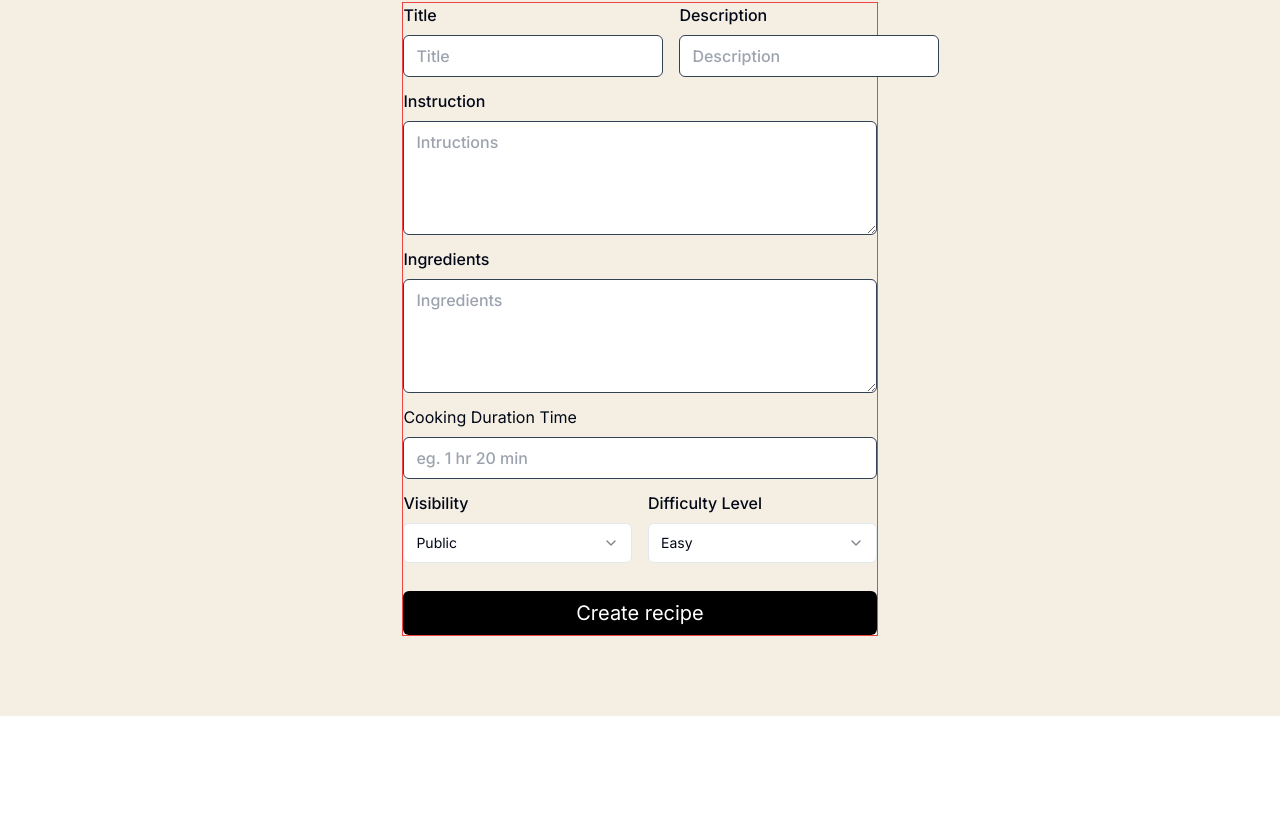
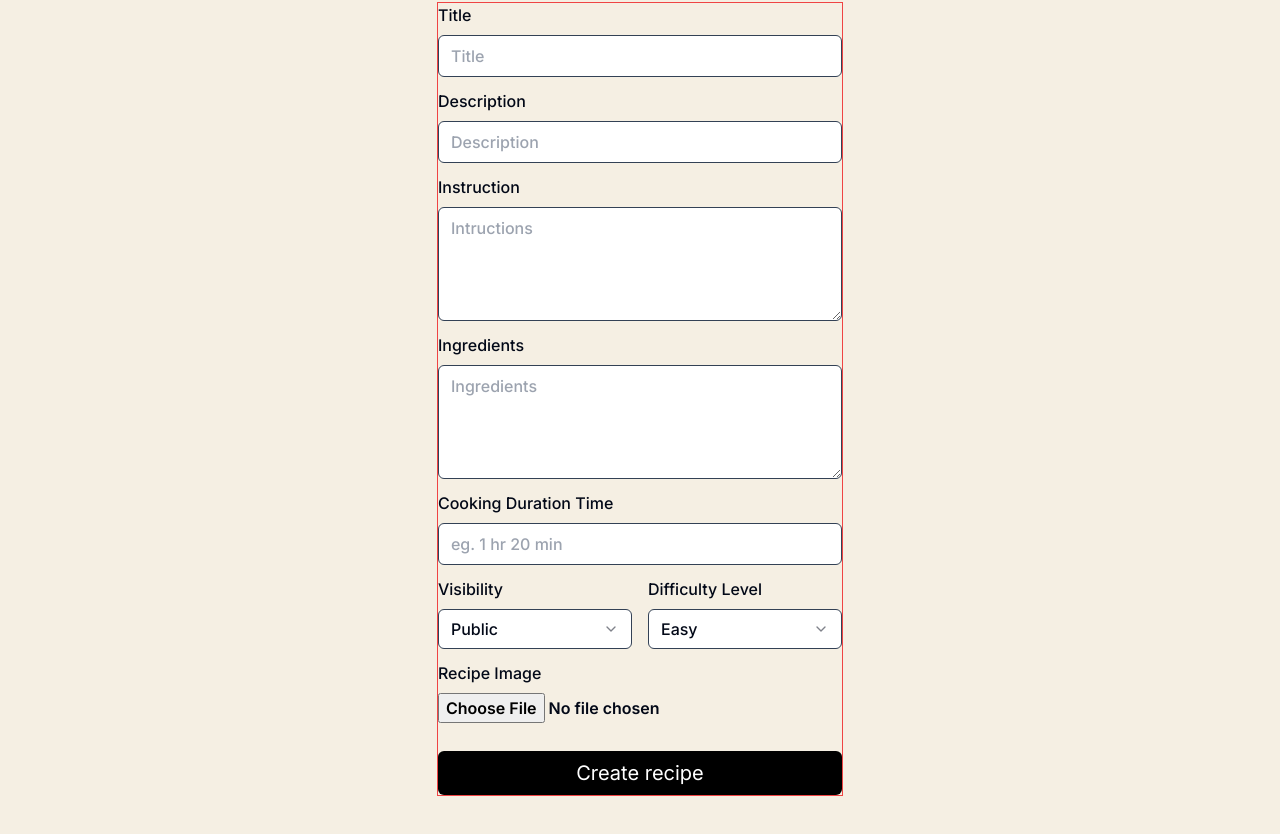
Before and after one commit to primado/recipe-web, a Next.js app: page /create-recipe in a window 1280 px wide. Shown: the part 262-1096 px from the top of the page. Before the commit the page ends 978 px from the top, so only its background shows below. Built offline with nearby package versions, Linux system fonts and the light colour scheme.

Commit message:
added create recipe form

```diff
--- a/components/createComponent/createRecipe.tsx
+++ b/components/createComponent/createRecipe.tsx
@@ -3,7 +3,7 @@
 import { ArrowLeftIcon,  } from "lucide-react"
 import { useRouter } from "next/navigation"
 import { Button } from "../ui/button"
-import { useForm } from "react-hook-form"
+import { Controller, useForm } from "react-hook-form"
 import { ErrorMessage } from "@hookform/error-message"
 import axios from "axios"
 import {
@@ -14,25 +14,24 @@ import {
     SelectValue,
   } from "@/components/ui/select"
 import { useMutation, useQueryClient } from "@tanstack/react-query"
-import { Accesstoken } from "@/lib/globalVar"
+
 import { toast } from "sonner"
 
 
 
 type RecipeDTO = {
-    id: number,
     title: string,
     instruction: string,
     description: string,
     ingredient: string,
-    cook_time_duration: string,
+    cooking_time_duration: string,
     visibility: string,
     difficulty_level: string,
-    recipe__image: string,
+    recipe_image: string,
 }
 
 
-const token = Accesstoken
+const token = localStorage.getItem("accessToken")
 
 export default function CreateRecipe() {
 
@@ -41,18 +40,17 @@ export default function CreateRecipe() {
 
     //  React Hook Form for form handling
 
-    const { register, handleSubmit, reset, formState: { errors } } = useForm<RecipeDTO>({
+    const { register, control, handleSubmit, reset, formState: { errors } } = useForm<RecipeDTO>({
         criteriaMode: 'all',
         defaultValues: {
-            id: 0,
             title: '',
             instruction: '',
             description: '',
             ingredient: '',
-            cook_time_duration: '',
-            visibility: 'public',
+            cooking_time_duration: '',
+            visibility: '',
             difficulty_level: '',
-            recipe__image: '',
+            recipe_image: ''
         }
     })
 
@@ -64,7 +62,7 @@ export default function CreateRecipe() {
             const response = await axios.post('http://localhost:8000/api/recipe', newCreateRecipeData, {
                 headers: {
                     'Content-Type': 'multipart/form-data',
-                    'Authorization': `Bearer  ${token}`
+                    'Authorization': `Bearer ${token}`
                 }
             })
 
@@ -77,8 +75,9 @@ export default function CreateRecipe() {
                 duration: 3000,
                 closeButton: true
             })
+            reset()
             queryClient.invalidateQueries({queryKey: ['publicRecipes']})
-            router.refresh()
+            window.location.reload()
 
         }
     })
@@ -104,7 +103,7 @@ export default function CreateRecipe() {
                 </Button>
                 <div className="flex flex-col w-full justify-center items-center">
 
-                    <form onSubmit={handleSubmit(onSubmit)}  className="flex flex-col gap-y-3 justify-center items-start max-w-[55%] w-[55%] border border-red-500">
+                    <form onSubmit={handleSubmit(onSubmit)}  className="flex flex-col gap-y-3 justify-center items-start max-w-[47%] w-[47%] border border-red-500">
                         <div className="flex flex-row w-full gap-4">
                             <div className="flex flex-col w-full gap-y-2 ">
                                 <label htmlFor="title" className="text-base font-medium">Title</label>
@@ -113,7 +112,7 @@ export default function CreateRecipe() {
                                     {...register('title', {
                                         required: {
                                             value: true,
-                                            message: 'The Title is a field required field.'
+                                            message: 'The Title field required is a field.'
                                         },
                                         maxLength: {
                                             value: 150,
@@ -124,6 +123,19 @@ export default function CreateRecipe() {
                                     className="bg-white focus:outline-none px-3 py-2 font-medium text-base border border-slate-700 focus:ring-2 focus:ring-yellow-600 focus:border-0 rounded-md"
 
                                 />
+                                <ErrorMessage
+                                    errors={errors}
+                                    name="title"
+                                    render={({ messages }) =>
+                                      messages &&
+                                      Object.entries(messages).map(([type, message]) => (
+                                        <p key={type} className="text-red-500 font-medium">{message}</p>
+                                      ))
+                                    }
+                                />
+
+                            </div>
+
                         </div>
                         <div className="flex flex-col w-full gap-y-2 ">
                                 <label htmlFor="description" className="text-base font-medium">Description</label>
@@ -135,14 +147,23 @@ export default function CreateRecipe() {
                                             message: "The Description is a field required."
                                         },
                                         maxLength: {
-                                            value: 150,
+                                            value: 300,
                                             message: "Accepts a maximum of 150 characters."
                                         }
                                     })}
                                     placeholder="Description"
                                     className="bg-white focus:outline-none px-3 py-2 font-medium text-base border border-slate-700 focus:ring-2 focus:ring-yellow-600 focus:border-0 rounded-md"
                                 />
-                            </div>
+                                 <ErrorMessage
+                                    errors={errors}
+                                    name="description"
+                                    render={({ messages }) =>
+                                      messages &&
+                                      Object.entries(messages).map(([type, message]) => (
+                                        <p key={type} className="text-red-500 font-medium">{message}</p>
+                                      ))
+                                    }
+                                />
                             </div>
                         <div className="flex flex-col gap-y-3 w-full ">
 
@@ -160,6 +181,16 @@ export default function CreateRecipe() {
                                     placeholder="Intructions"
                                     className="bg-white focus:outline-none px-3 py-2 font-medium text-base border border-slate-700 focus:ring-2 focus:ring-yellow-600 focus:border-0 rounded-md"
                                 />
+                                 <ErrorMessage
+                                    errors={errors}
+                                    name="instruction"
+                                    render={({ messages }) =>
+                                      messages &&
+                                      Object.entries(messages).map(([type, message]) => (
+                                        <p key={type} className="text-red-500 font-medium">{message}</p>
+                                      ))
+                                    }
+                                />
                             </div>
                             <div className="flex flex-col w-full gap-y-2">
                                 <label htmlFor="intruction" className="text-base font-medium">Ingredients</label>
@@ -175,13 +206,23 @@ export default function CreateRecipe() {
                                     placeholder="Ingredients"
                                     className="bg-white focus:outline-none px-3 py-2 font-medium text-base border border-slate-700 focus:ring-2 focus:ring-yellow-600 focus:border-0 rounded-md"
                                 />
+                                 <ErrorMessage
+                                    errors={errors}
+                                    name="ingredient"
+                                    render={({ messages }) =>
+                                      messages &&
+                                      Object.entries(messages).map(([type, message]) => (
+                                        <p key={type} className="text-red-500 font-medium">{message}</p>
+                                      ))
+                                    }
+                                />
                             </div>
                         </div>
                         <div className="flex flex-col w-full gap-y-2">
-                            <label htmlFor="cooking_duration_time">Cooking Duration Time</label>
+                            <label htmlFor="cooking_duration_time" className="text-base font-medium">Cooking Duration Time</label>
                             <input
                                 type="text"
-                                {...register("cook_time_duration", {
+                                {...register("cooking_time_duration", {
                                     required: {
                                         value: true,
                                         message: "Cooking Duration Time is a required field"
@@ -190,42 +231,118 @@ export default function CreateRecipe() {
                                 placeholder="eg. 1 hr 20 min"
                                 className="bg-white focus:outline-none px-3 py-2 font-medium text-base border border-slate-700 focus:ring-2 focus:ring-yellow-600 focus:border-0 rounded-md"
                             />
+                             <ErrorMessage
+                                    errors={errors}
+                                    name="cooking_time_duration"
+                                    render={({ messages }) =>
+                                      messages &&
+                                      Object.entries(messages).map(([type, message]) => (
+                                        <p key={type} className="text-red-500 font-medium">{message}</p>
+                                      ))
+                                    }
+                                />
                         </div>
                         <div className="flex flex-row w-full gap-4">
                             <div className="flex flex-col w-full gap-y-2">
                                 <label htmlFor="visibility" className="text-base font-medium">Visibility</label>
-                                <Select>
-                                    <SelectTrigger>
-                                        <SelectValue placeholder="Public"/>
+                                <Controller
+                                    control={control}
+                                    rules={{
+                                        required: {
+                                            value: true,
+                                            message: "Visibility field is required",
+                                        }
+                                    }}
+                                    name="visibility"
+                                    render={({ field: { onChange, onBlur, value } }) => (
+
+
+                                    <Select onValueChange={onChange} defaultValue={value}>
+                                        <SelectTrigger className="bg-white focus:outline-none px-3 py-2 font-medium text-base border border-slate-700 focus:ring-2 focus:ring-yellow-600 focus:border-0 rounded-md">
+                                            <SelectValue placeholder="Public" className="!text-black"/>
                                         </SelectTrigger>
                                         <SelectContent>
                                            <SelectItem value="public">Public</SelectItem>
-                                       <SelectItem value="public">Private</SelectItem>
+                                           <SelectItem value="private">Private</SelectItem>
                                         </SelectContent>
                                     </Select>
+                                )}
+                                />
+                                 <ErrorMessage
+                                    errors={errors}
+                                    name="visibility"
+                                    render={({ messages }) =>
+                                      messages &&
+                                      Object.entries(messages).map(([type, message]) => (
+                                        <p key={type} className="text-red-500 font-medium">{message}</p>
+                                      ))
+                                    }
+                                />
                             </div>
                             <div className="flex flex-col w-full gap-y-2">
                                 <label htmlFor="difficulty_level" className="text-base font-medium">Difficulty Level</label>
-                                <Select>
-                                    <SelectTrigger>
-                                        <SelectValue placeholder="Easy"/>
+                                <Controller
+                                control={control}
+                                rules={{
+                                    required: {
+                                        value: true,
+                                        message: "Difficulty Level field is required",
+                                    }
+
+                                }}
+                                name="difficulty_level"
+                                render={({ field: {onChange, onBlur, value} }) => (
+                                    <Select
+                                        onValueChange={onChange}
+                                        defaultValue={value}
+                                    >
+                                        <SelectTrigger className=" bg-white focus:outline-none px-3 py-2 font-medium text-base border border-slate-700 focus:!ring-2 focus:ring-yellow-600 focus:border-0 rounded-md ">
+                                            <SelectValue placeholder="Easy" className="!text-black"/>
                                         </SelectTrigger>
                                         <SelectContent
-                                        className="bg-whit focus:border-none focus:outline-none px-3 py-2 font-medium text-base border border-slate-700 focus:ring-2 focus:ring-yellow-600 focus:border-0 rounded-md"
+                                            className="bg-white focus:border-none focus:outline-none px-3 py-2 font-medium text-base border border-slate-700 focus:ring-2 focus:ring-yellow-600 focus:border-0 rounded-md"
                                         >
-                                       <SelectItem value="public">Easy</SelectItem>
-                                       <SelectItem value="public">Medium</SelectItem>
-                                       <SelectItem value="public">Hard</SelectItem>
+                                           <SelectItem value="easy">Easy</SelectItem>
+                                           <SelectItem value="medium">Medium</SelectItem>
+                                           <SelectItem value="hard">Hard</SelectItem>
                                         </SelectContent>
                                     </Select>
+                                )}
+                                />
+                                 <ErrorMessage
+                                    errors={errors}
+                                    name="difficulty_level"
+                                    render={({ messages }) =>
+                                      messages &&
+                                      Object.entries(messages).map(([type, message]) => (
+                                        <p key={type} className="text-red-500 font-medium">{message}</p>
+                                      ))
+                                    }
+                                />
                             </div>
+
+                        </div>
+                        <div className="flex flex-col w-full gap-y-2">
+                                <label htmlFor="recipe-image" className="text-base font-medium">Recipe Image</label>
+                                <input
+                                    type="file"
+                                    {...register('recipe_image', {
+                                        required: {
+                                            value: false,
+                                            message: "Recipe image is not a required file"
+                                        }
+                                    })}
+                                    name="recipe_image"
+                                    className="text-base font-semibold"
+                                />
                         </div>
                         <div className="mt-4 w-full">
                             <button
                             type="submit"
-                            className="bg-black hover:opacity-90 w-full text-white text-xl py-2 hover:font-medium rounded-md transition-colors duration-300 ease-in-out"
+                            disabled={createRecipeMutation.isPending}
+                            className={`${createRecipeMutation.isPending ? 'cursor-not-allowed opacity-50' : 'cursor-pointer'} bg-black hover:opacity-90 w-full text-white text-xl py-2 hover:font-semibold rounded-md transition-colors duration-300 ease-in-out`}
                         >
-                            <span>Create recipe</span>
+                            <span>{createRecipeMutation.isPending ? 'Creating recipe...' : 'Create recipe'}</span>
                         </button>
                         </div>
                     </form>
--- a/components/universal/hero.tsx
+++ b/components/universal/hero.tsx
@@ -25,8 +25,8 @@ export default function Hero() {
 
     return (
         <>
-            <div className="bg-hero flex flex-row justify-between items-center  py-10">
-                <div className="flex flex-row w-full justify-between items-center px-60 ">
+            <div className="bg-hero flex flex-row justify-between items-center  py-10  px-60 ">
+                <div className="flex flex-row w-full justify-between gap-24 items-center">
                     <div className="flex flex-col gap-y-20">
                         <div className="flex flex-col gap-y-5">
                             <h1 className="text-5xl font-medium break-words max-w-xl leading-[1.2]">A recipe hub built to find your favorite recipes.</h1>
--- a/package.json
+++ b/package.json
@@ -30,6 +30,7 @@
     "react": "^18",
     "react-dom": "^18",
     "react-hook-form": "^7.51.2",
+    "react-hot-toast": "^2.4.1",
     "react-loader-spinner": "^6.1.6",
     "sonner": "^1.4.41",
     "tailwind-merge": "^2.2.2",
```
Also changed, not shown: 1 other file (tests, documents, lock files or other folders). Lines whose indentation alone changed are shown as unchanged.
